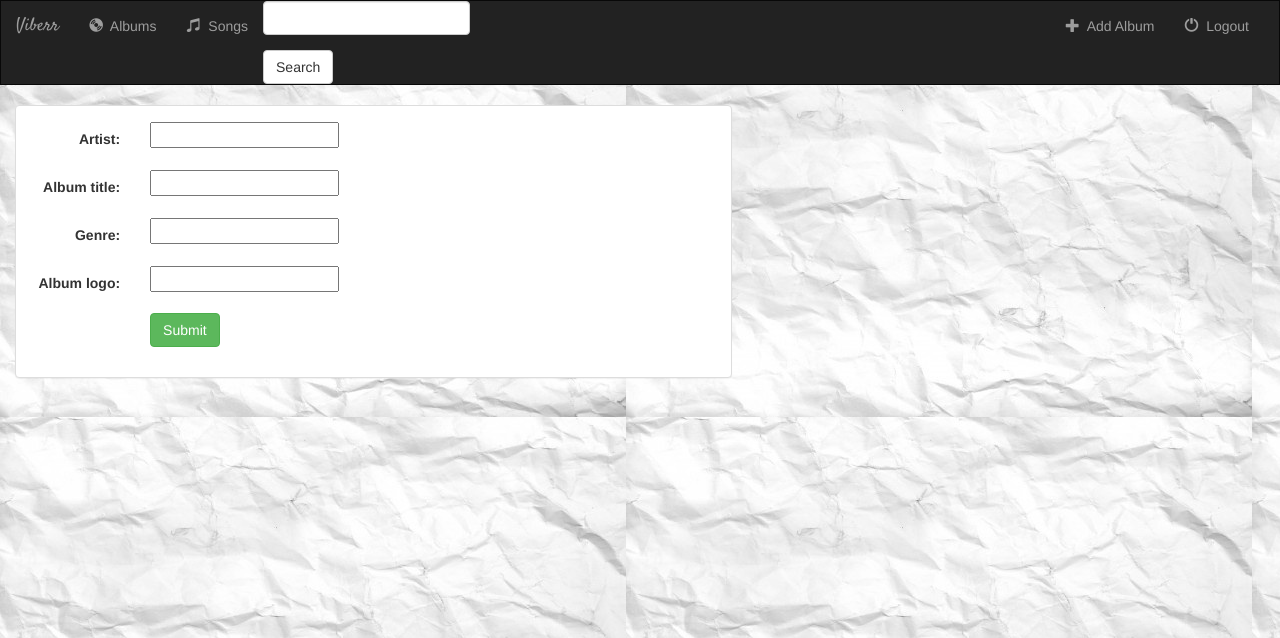
After one commit to Jerry6212/django_project, a Django app: page /album/add/ in a window 1280 px wide. The commit adds this page. Shown: the top 638 px of the page. Run offline with Django 3.2, Linux system fonts and the light colour scheme; some libraries are stand-ins or nearby versions.

Commit message:
Added add album button and page

```diff
--- a/music/models.py
+++ b/music/models.py
@@ -3,12 +3,12 @@ from django.urls import reverse
 
 class Album(models.Model):
     artist = models.CharField(max_length=50)
-    album_title = models.CharField(max_length=50)
+    album_title = models.CharField(max_length=500)
     genre = models.CharField(max_length=20)
     album_logo = models.CharField(max_length=1000)
 
     def get_absolute_url(self):
-        return reverse('music:detail', kwargs={'pk': self})
+        return reverse('music:detail', kwargs={'pk': self.pk})
 
     def __str__(self):
         return self.album_title + " - " + self.artist
--- /dev/null
+++ b/music/templates/music/album_form.html
@@ -0,0 +1,27 @@
+{% extends 'music/base.html' %}
+{% block title %} Add a New Album {% endblock %}
+{% block albums_active %} active {% endblock %}
+
+{% block body %}
+<div class="container-fluid">
+    <div class="row">
+        <div class="col-sm-12 col-md-7">
+            <div class="panel panel-default">
+                <div class="panel-body">
+                    <form class="form-horizontal" action="" method="post" enctype="multipart/form-data">
+                        {% csrf_token %}
+                        {% include 'music/form-template.html' %}
+                        <div class="form-group">
+                            <div class="col-sm-offset-2 col-sm-10">
+                                <button type="submit" class="btn btn-success"> Submit </button>
+                            </div>
+                        </div>
+
+
+                    </form>
+                </div>
+            </div>
+        </div>
+    </div>
+</div>
+{% endblock %}
--- a/music/templates/music/base.html
+++ b/music/templates/music/base.html
@@ -56,7 +56,7 @@
 
             <ul class="nav navbar-nav navbar-right">
                  <li class="">
-                    <a href="{% url 'music:index' %}">
+                    <a href="{% url 'music:album-add'%}">
                         <span class="glyphicon glyphicon-plus" aria-hidden="true"></span>&nbsp; Add Album
 
 
--- /dev/null
+++ b/music/templates/music/form-template.html
@@ -0,0 +1,9 @@
+{% for field in form %}
+    <div class="form-group">
+        <div class="col-sm-offset-2 col-sm-10">
+            <span class="text-danger small">{{ field.errors }}</span>
+        </div>
+        <label class="control-label col-sm-2">{{ field.label_tag }}</label>
+        <div class="col-sm-10">{{ field }}</div>
+    </div>
+{% endfor %}
--- a/music/views.py
+++ b/music/views.py
@@ -17,4 +17,4 @@ class DetailView(generic.DetailView):
 
 class AlbumCreate(CreateView):
     model = Album
-    fields = ["artist", "album _title", "genre", "album_logo"]
+    fields = ["artist", "album_title", "genre", "album_logo"]
```
